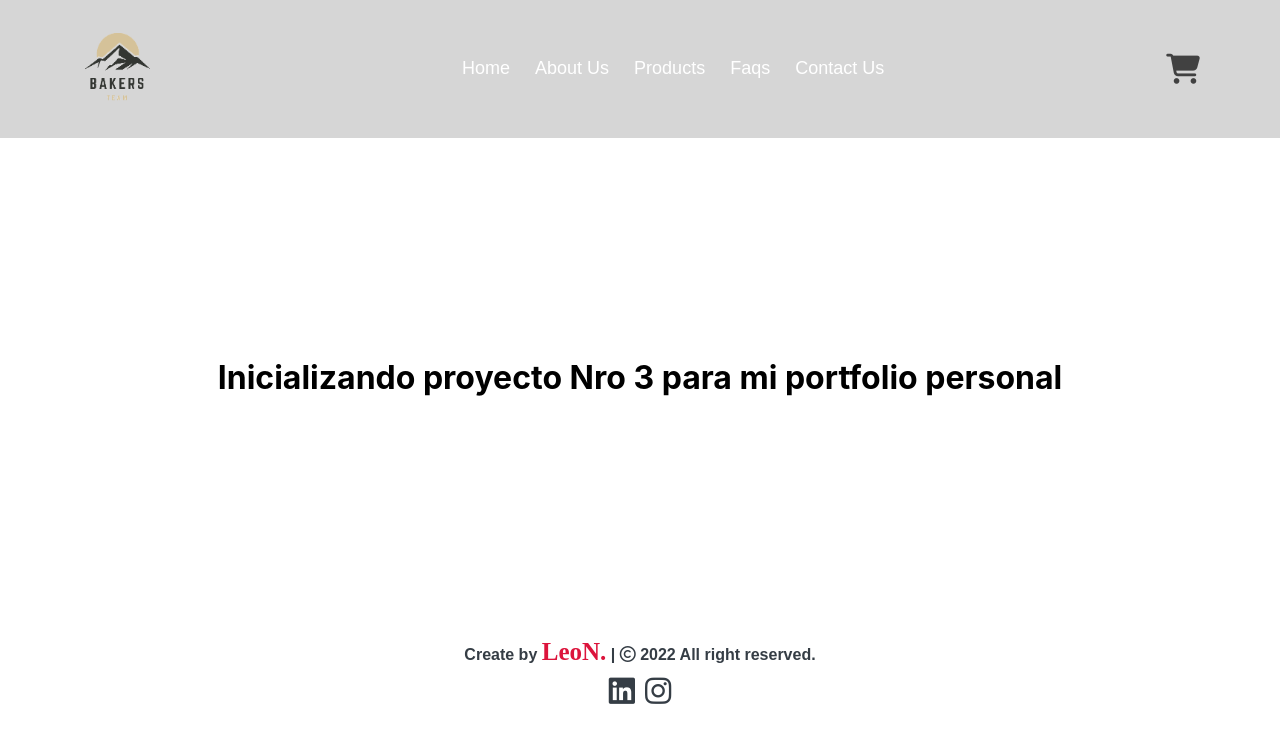
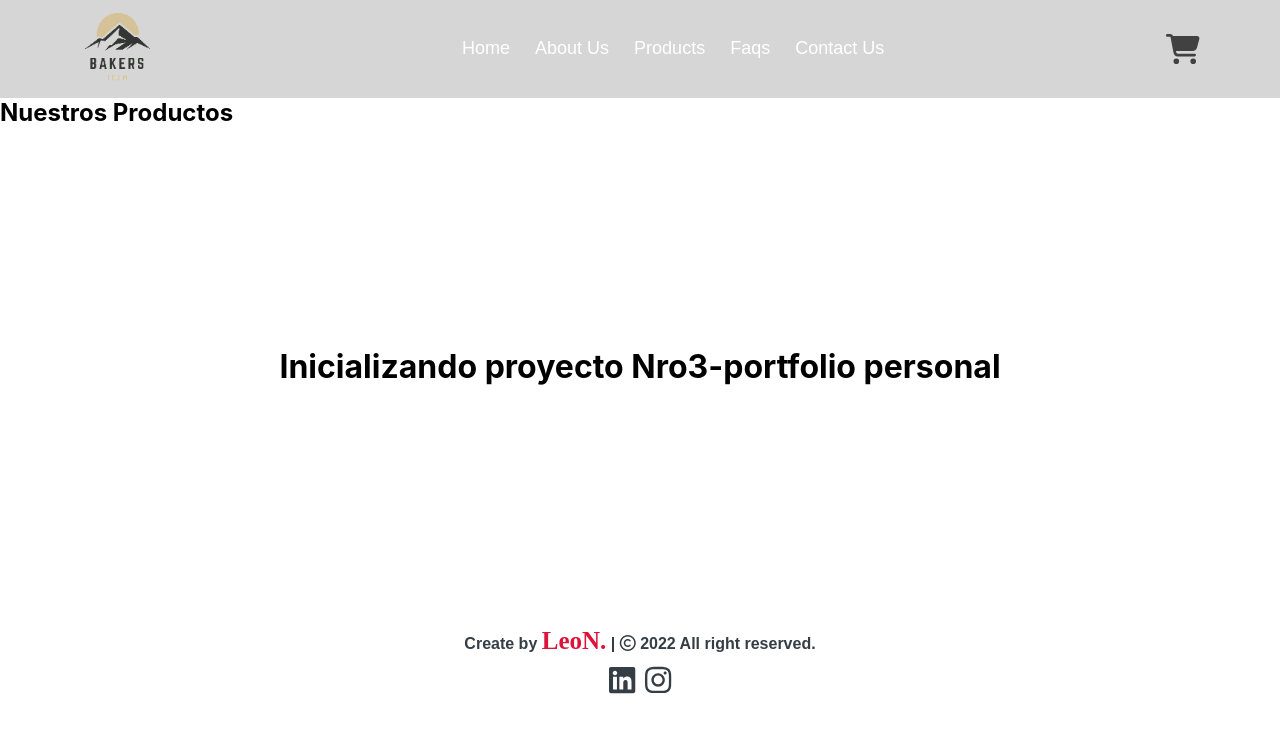
Before and after one commit to Leonumbe/ReactFinalProject-LeoNumbela, a React (Create React App) app: page / in a window 1280 px wide. Shown: the top 742 px of the page. Built offline with nearby package versions, Linux system fonts and the light colour scheme.

Commit message:
Se realizan ajustes en funcion a los comentarios recibidos por mi tutor, se inicia 3er desafio aplicando props

```diff
--- a/package.json
+++ b/package.json
@@ -4,12 +4,14 @@
   "private": true,
   "dependencies": {
     "@fortawesome/fontawesome-svg-core": "^6.1.1",
+    "@fortawesome/free-brands-svg-icons": "^6.1.2",
     "@fortawesome/free-regular-svg-icons": "^6.1.1",
     "@fortawesome/free-solid-svg-icons": "^6.1.1",
     "@fortawesome/react-fontawesome": "^0.2.0",
     "babel-plugin-macros": "^3.1.0",
     "react": "^18.2.0",
     "react-dom": "^18.2.0",
+    "react-router-dom": "^6.3.0",
     "react-scripts": "5.0.1"
   },
   "scripts": {
--- a/public/index.html
+++ b/public/index.html
@@ -2,7 +2,6 @@
 <html lang="en">
   <head>
     <meta charset="utf-8" />
-    <link rel="icon" href="%PUBLIC_URL%/favicon.ico" />
     <meta name="viewport" content="width=device-width, initial-scale=1" />
     <meta name="theme-color" content="#000000" />
     <meta
@@ -10,30 +9,13 @@
       content="Web site created using create-react-app"
     />
     <link rel="manifest" href="%PUBLIC_URL%/manifest.json" />
-    <!--
-      Notice the use of %PUBLIC_URL% in the tags above.
-      It will be replaced with the URL of the `public` folder during the build.
-      Only files inside the `public` folder can be referenced from the HTML.
 
-      Unlike "/favicon.ico" or "favicon.ico", "%PUBLIC_URL%/favicon.ico" will
-      work correctly both with client-side routing and a non-root public URL.
-      Learn how to configure a non-root public URL by running `npm run build`.
-    -->
     <title>React-Project</title>
   </head>
   <body>
     <noscript>we are more clouse to front-end</noscript>
     <div id="root"></div>
-    <!--
-      This HTML file is a template.
-      If you open it directly in the browser, you will see an empty page.
 
-      You can add webfonts, meta tags, or analytics to this file.
-      The build step will place the bundled scripts into the <body> tag.
-
-      To begin the development, run `npm start` or `yarn start`.
-      To create a production bundle, use `npm run build` or `yarn build`.
-    -->
 
     <!--Script de font Awesome 5 intro w3s-->
     <script src="https://kit.fontawesome.com/35753654fb.js" crossorigin="anonymous"></script>
--- a/src/App.js
+++ b/src/App.js
@@ -1,13 +1,23 @@
 import './App.css';
-import NavBar from './components/NavBar';
-import Footer from './components/Footer'
+import NavBar from './components/NavBar/index';
+import {BrowserRouter as Router} from "react-router-dom";
+import ItemListContainer from './components/ItemListContainer/index';
+import Footer from './components/Footer/index'
+
+const headTittle = {
+  title:"Nuestros Productos",
+  subtitle:"Inicializando proyecto Nro3-portfolio personal"
+};
 
 function App() {
   return (
     <div className="Body">
-      <NavBar/>
-      <h1 className='mainTittle'>Inicializando proyecto Nro 3 para mi portfolio personal</h1>
-      <Footer/>
+      <Router>
+        <NavBar/>
+        <ItemListContainer data={headTittle}/>
+        <h1 className='mainTittle'>{headTittle.subtitle}</h1>
+        <Footer/>
+      </Router>
     </div>
   );
 }
--- a/src/components/Footer.js
+++ b/src/components/Footer/index.jsx
@@ -1,4 +1,9 @@
-import "./Footer.css";
+import "./main.css";
+import { FontAwesomeIcon } from '@fortawesome/react-fontawesome'
+import { faLinkedin } from '@fortawesome/free-brands-svg-icons' // <-- import styles to be used
+import { faInstagram } from '@fortawesome/free-brands-svg-icons' // <-- import styles to be used
+
+
 
 function Footer(){
     return(
@@ -6,12 +11,15 @@ function Footer(){
             <span>Create by <a href="#">LeoN.</a> | <span className="far fa-copyright"></span> 2022 All right reserved.</span>
             <div className="social">
                 <a href="http://www.linkedin.com/in/leonardo-numbela-63942254" target="_blank">
-                    <i className="fa-brands fa-linkedin"></i>
+                    <FontAwesomeIcon className="i" icon={faLinkedin} />
                 </a>
                 <a href="https://www.instagram.com/leonumbela/" target="_blank">
-                <i className="fa-brands fa-instagram"></i>
+                    <FontAwesomeIcon className="i" icon={faInstagram}/>
                 </a>
             </div>
+
+
+
         </footer >
     )
 }
--- a/src/components/Footer.css
+++ b/src/components/Footer/main.css
@@ -21,13 +21,13 @@ Footer{
     padding: 10px 0;
 
   }
-  Footer .social i{
+  Footer .social .i{
     font-size: 30px;
     color: #353d45;
     transition: all 0.3s easy;
     padding: 0 5px;
   }
-  Footer .social i:hover{
+  Footer .social .i:hover{
     transform: scale(1.15);
     color: crimson;
   }
--- /dev/null
+++ b/src/components/ItemListContainer/index.jsx
@@ -0,0 +1,13 @@
+import "./main.css";
+
+function ItemListContainer(props){
+    //console.log(props.data)
+    return(
+        <section className="room" id="Rooms">
+            <div className="maw-witch">
+                <h1 className="title">{props.data.title}</h1>
+            </div>
+        </section>
+    )
+}
+export default ItemListContainer ;
--- a/src/components/NavBar.js
+++ /dev/null
@@ -1,26 +0,0 @@
-import "./NavBar.css";
-
-function NavBar(){
-    return(
-        <header>
-            <nav id="" className="NavBar">
-                <div className="max-width">
-                    <div className="contLogo"><a href="#"><img className="logo" src="./logoAdap.png"/></a></div>
-                    <ul className="menu">
-                        <li><a href="" className="">Home</a></li>
-                        <li><a href="" className="">About Us</a></li>
-                        <li><a href="" className="">Products</a></li>
-                        <li><a href="" className="">Faqs</a></li>
-                        <li><a href="" className="">Contact Us</a></li>
-                    </ul>
-                    <div className="cart">
-                        <a href=""><i className="fas fa-shopping-cart cartSet"></i></a>
-                    </div>
-
-                </div>
-            </nav>
-        </header>
-    )
-}
-
-export default NavBar;
--- /dev/null
+++ b/src/components/NavBar/index.js
@@ -0,0 +1,29 @@
+import "./main.css";
+import {FontAwesomeIcon} from"@fortawesome/react-fontawesome";
+import {faShoppingCart} from"@fortawesome/free-solid-svg-icons";
+import { Link } from "react-router-dom";
+
+function NavBar(){
+    return(
+        <header>
+            <nav id="" className="NavBar">
+                <div className="max-width">
+                    <div className="contLogo"><Link to="/"><img className="logo" src="/logoAdap.png"/></Link></div>
+                    <ul className="menu">
+                        <li><Link to="/" className="">Home</Link></li>
+                        <li><Link to="/" className="">About Us</Link></li>
+                        <li><Link to="/" className="">Products</Link></li>
+                        <li><Link to="/" className="">Faqs</Link></li>
+                        <li><Link to="/" className="">Contact Us</Link></li>
+                    </ul>
+                    <div className="cart">
+                        <Link to="/"><FontAwesomeIcon className="cartSet" icon={faShoppingCart}/></Link>
+                    </div>
+
+                </div>
+            </nav>
+        </header>
+    )
+}
+
+export default NavBar;
--- a/src/components/NavBar.css
+++ b/src/components/NavBar/main.css
@@ -3,7 +3,7 @@
 .NavBar{
     background: rgb(214, 214, 214);
     width: 100%;
-    padding: 30px 0;
+    padding: 10px 0;
     font-family: 'Ubuntu', sans-serif;
     transition: all 0.3s ease;
 }
--- a/src/index.js
+++ b/src/index.js
@@ -2,6 +2,8 @@ import React from 'react';
 import ReactDOM from 'react-dom/client';
 import './index.css';
 import App from './App';
+
+
 
 const root = ReactDOM.createRoot(document.getElementById('root'));
 root.render(
```
Also changed, not shown: public/robots.txt (deleted), src/components/ItemListContainer/main.css (added), 2 other files (tests, documents, lock files or other folders).
